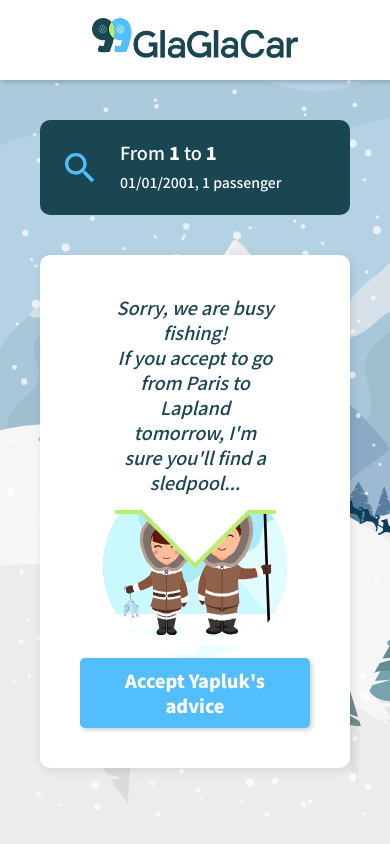
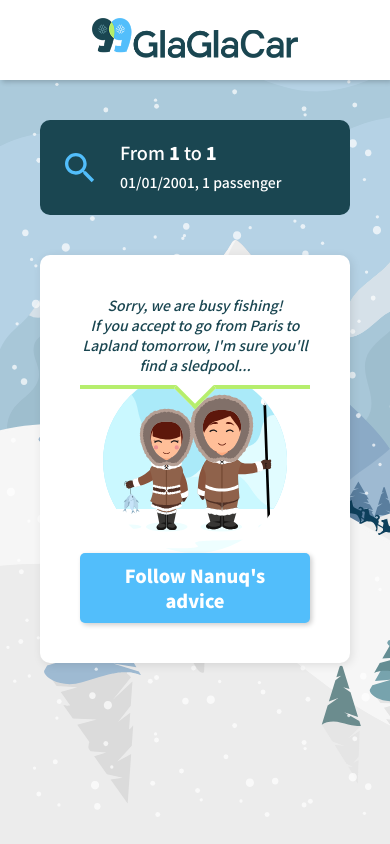
Before and after one commit to ArthurGoupil/GlaGlaCar, a React (Create React App) app: page /sledpoolssearch/1/1/1/1 in a window 390 px wide. Built offline with nearby package versions, Linux system fonts and the light colour scheme.

Commit message:
fix different responsive issues - especially Iphone 5

```diff
--- a/src/components/SledpoolsSearch/NoResultBloc.tsx
+++ b/src/components/SledpoolsSearch/NoResultBloc.tsx
@@ -8,6 +8,7 @@ import {
   shadow,
   smallSpace,
   normalSpace,
+  tabletBreakPoint,
 } from '../../styles/StylingConstants';
 import {
   getDateWithDaysOffset,
@@ -39,7 +40,7 @@ const NoResultBloc = ({
       </QuoteContainer>
       <NoResultSVG src='/noresult.svg' alt='' />
       <Button
-        label="Accept Yapluk's advice"
+        label="Follow Nanuq's advice"
         onClick={() =>
           history.push(
             `/sledpoolssearch/paris/lapland/${simplifiedTomorrowDate}/${numberOfPassenger}`
@@ -74,10 +75,22 @@ const QuoteContainer = styled.div`
   position: relative;
   padding-bottom: 15px;
   margin-bottom: -60px;
+
+  @media (max-width: ${tabletBreakPoint}) {
+    width: 100%;
+    padding-bottom: 10px;
+
+    margin-bottom: -40px;
+  }
 `;
 
 const QuoteText = styled.p`
   z-index: 2;
+
+  @media (max-width: ${tabletBreakPoint}) {
+    font-size: 14px;
+    line-height: 20px;
+  }
 `;
 
 const QuoteArrow = styled.div`
@@ -90,6 +103,12 @@ const QuoteArrow = styled.div`
   position: absolute;
   bottom: -42px;
   z-index: 1;
+
+  @media (max-width: ${tabletBreakPoint}) {
+    width: 30px;
+    height: 30px;
+    bottom: -18px;
+  }
 `;
 
 export default NoResultBloc;
--- a/src/components/SledpoolsSearch/SledpoolBloc/SledDisplay.tsx
+++ b/src/components/SledpoolsSearch/SledpoolBloc/SledDisplay.tsx
@@ -4,6 +4,7 @@ import styled from 'styled-components';
 
 import {
   mainLightColor,
+  mobileBreakPoint,
   tabletBreakPoint,
 } from '../../../styles/StylingConstants';
 import { ISledDisplayProps } from '../../../types/SledpoolsSearchTypes';
@@ -56,6 +57,9 @@ const SledSVG = styled.img`
   @media (max-width: ${tabletBreakPoint}) {
     width: 60px;
   }
+  @media (max-width: ${mobileBreakPoint}) {
+    width: 40px;
+  }
 `;
 
 const SledDogSVG = styled.img`
@@ -65,6 +69,10 @@ const SledDogSVG = styled.img`
   @media (max-width: ${tabletBreakPoint}) {
     width: 25px;
     margin-right: -5px;
+  }
+  @media (max-width: ${mobileBreakPoint}) {
+    width: 17px;
+    margin-right: -4px;
   }
 `;
 
@@ -79,6 +87,12 @@ const TakenSeatSVG = styled.img`
     margin-bottom: 1px;
     padding-bottom: 0px;
   }
+  @media (max-width: ${mobileBreakPoint}) {
+    width: 8px;
+    margin-bottom: 1px;
+    padding-bottom: 0px;
+    border-width: 1px;
+  }
 `;
 
 const AvailableSeatSVG = styled.img`
@@ -92,6 +106,12 @@ const AvailableSeatSVG = styled.img`
     margin-bottom: 1px;
     padding-bottom: 0px;
   }
+  @media (max-width: ${mobileBreakPoint}) {
+    width: 8px;
+    margin-bottom: 1px;
+    padding-bottom: 0px;
+    border-width: 1px;
+  }
 `;
 
 export default SledDisplay;
```
